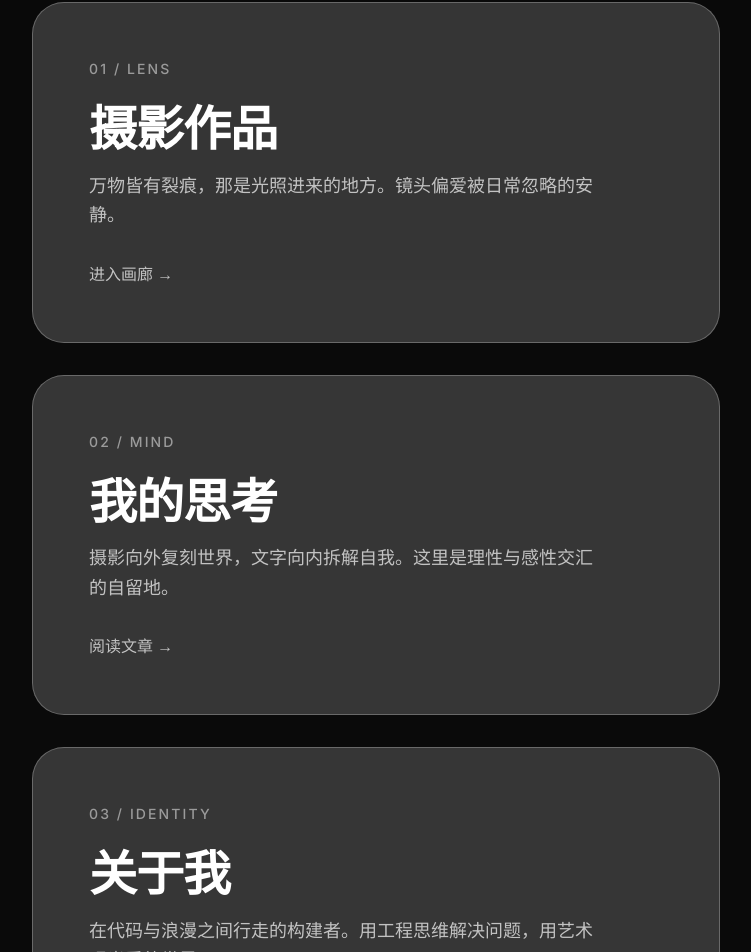
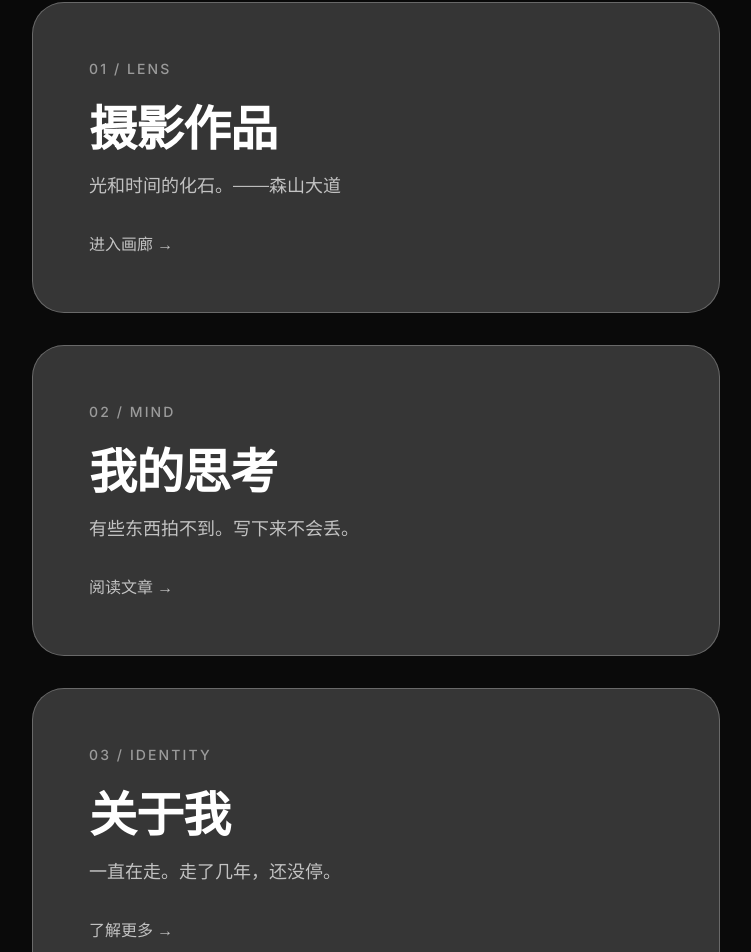
Before and after one commit to ezydong924/ezydongpersonal, a Next.js app: page /explore in a window 1280 px wide. Shown: the part 520-1472 px from the top of the page, without its empty margins (264-1015 px from the left). Built offline with nearby package versions, Linux system fonts and the light colour scheme.

Commit message:
deploy: update

```diff
--- a/src/components/flow-art.tsx
+++ b/src/components/flow-art.tsx
@@ -29,19 +29,19 @@ export default function Narrative() {
         <section className="bg-white/[0.18] border border-white/[0.25] rounded-[2rem] p-10 md:p-14 mb-8">
           <p className="text-sm font-medium tracking-[0.15em] text-white/50 uppercase">01 / Lens</p>
           <h2 className="text-4xl sm:text-5xl font-bold text-white tracking-[-0.02em] leading-[1.08] mt-6">摄影作品</h2>
-          <p className="mt-4 text-lg text-white/70 font-light leading-relaxed max-w-lg">万物皆有裂痕，那是光照进来的地方。镜头偏爱被日常忽略的安静。</p>
+          <p className="mt-4 text-lg text-white/70 font-light leading-relaxed max-w-lg">光和时间的化石。——森山大道</p>
           <Link href="/gallery" className="inline-block mt-8 text-base text-white/70 hover:text-white font-medium transition-colors">进入画廊 &rarr;</Link>
         </section>
         <section className="bg-white/[0.18] border border-white/[0.25] rounded-[2rem] p-10 md:p-14 mb-8">
           <p className="text-sm font-medium tracking-[0.15em] text-white/50 uppercase">02 / Mind</p>
           <h2 className="text-4xl sm:text-5xl font-bold text-white tracking-[-0.02em] leading-[1.08] mt-6">我的思考</h2>
-          <p className="mt-4 text-lg text-white/70 font-light leading-relaxed max-w-lg">摄影向外复刻世界，文字向内拆解自我。这里是理性与感性交汇的自留地。</p>
+          <p className="mt-4 text-lg text-white/70 font-light leading-relaxed max-w-lg">有些东西拍不到。写下来不会丢。</p>
           <Link href="/thoughts" className="inline-block mt-8 text-base text-white/70 hover:text-white font-medium transition-colors">阅读文章 &rarr;</Link>
         </section>
         <section className="bg-white/[0.18] border border-white/[0.25] rounded-[2rem] p-10 md:p-14">
           <p className="text-sm font-medium tracking-[0.15em] text-white/50 uppercase">03 / Identity</p>
           <h2 className="text-4xl sm:text-5xl font-bold text-white tracking-[-0.02em] leading-[1.08] mt-6">关于我</h2>
-          <p className="mt-4 text-lg text-white/70 font-light leading-relaxed max-w-lg">在代码与浪漫之间行走的构建者。用工程思维解决问题，用艺术眼光看待世界。</p>
+          <p className="mt-4 text-lg text-white/70 font-light leading-relaxed max-w-lg">一直在走。走了几年，还没停。</p>
           <Link href="/about" className="inline-block mt-8 text-base text-white/70 hover:text-white font-medium transition-colors">了解更多 &rarr;</Link>
         </section>
       </div>
```
Also changed, not shown: 57 other files (tests, documents, lock files or other folders).
